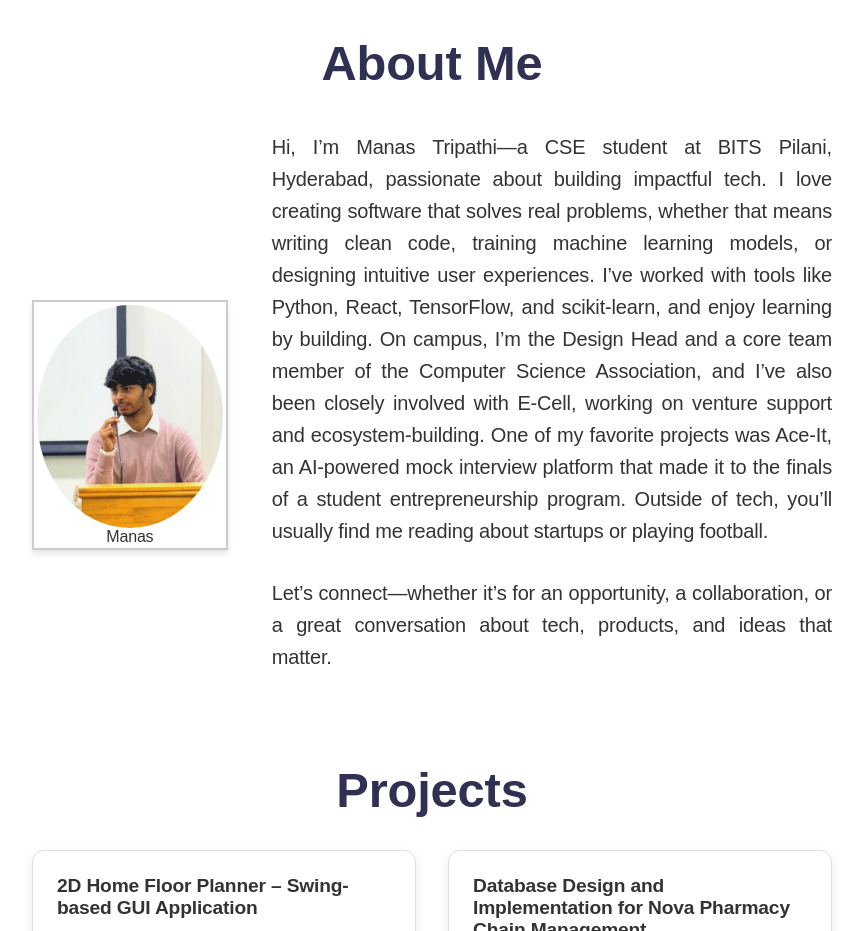
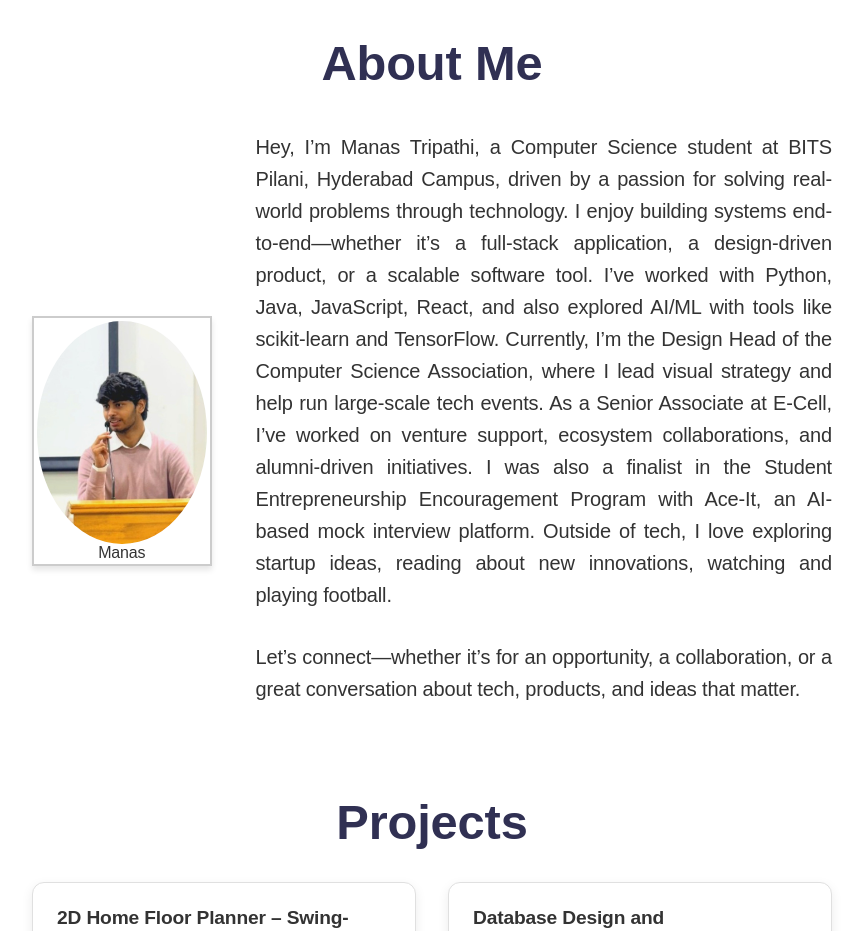
Before and after one commit to TripathiManas/portfolio, a plain HTML site: page index.html in a window 1280 px wide. Shown: the part 780-1711 px from the top of the page, without its empty margins (208-1072 px from the left). Drawn offline with Linux system fonts and the light colour scheme.

Commit message:
changed about

```diff
--- a/index.html
+++ b/index.html
@@ -66,14 +66,8 @@
             </figure>
             <div class="h5" style="max-width: 700px;">
               <p>
-                Hi, I’m Manas Tripathi—a CSE student at BITS Pilani, Hyderabad, passionate about building impactful
-                tech. I love creating software that solves real problems, whether that means writing clean code,
-                training machine learning models, or designing intuitive user experiences. I’ve worked with tools like
-                Python, React, TensorFlow, and scikit-learn, and enjoy learning by building. On campus, I’m the Design
-                Head and a core team member of the Computer Science Association, and I’ve also been closely involved
-                with E-Cell, working on venture support and ecosystem-building. One of my favorite projects was Ace-It,
-                an AI-powered mock interview platform that made it to the finals of a student entrepreneurship program.
-                Outside of tech, you’ll usually find me reading about startups or playing football.
+                Hey, I’m Manas Tripathi, a Computer Science student at BITS Pilani, Hyderabad Campus, driven by a passion for solving real-world problems through technology. I enjoy building systems end-to-end—whether it’s a full-stack application, a design-driven product, or a scalable software tool. I’ve worked with Python, Java, JavaScript, React, and also explored AI/ML with tools like scikit-learn and TensorFlow. Currently, I’m the Design Head of the Computer Science Association, where I lead visual strategy and help run large-scale tech events. As a Senior Associate at E-Cell, I’ve worked on venture support, ecosystem collaborations, and alumni-driven initiatives. I was also a finalist in the Student Entrepreneurship Encouragement Program with Ace-It, an AI-based mock interview platform.
+                Outside of tech, I love exploring startup ideas, reading about new innovations, watching and playing football.
               </p>
               <p>
                 Let’s connect—whether it’s for an opportunity, a collaboration, or a great conversation about tech,
```
